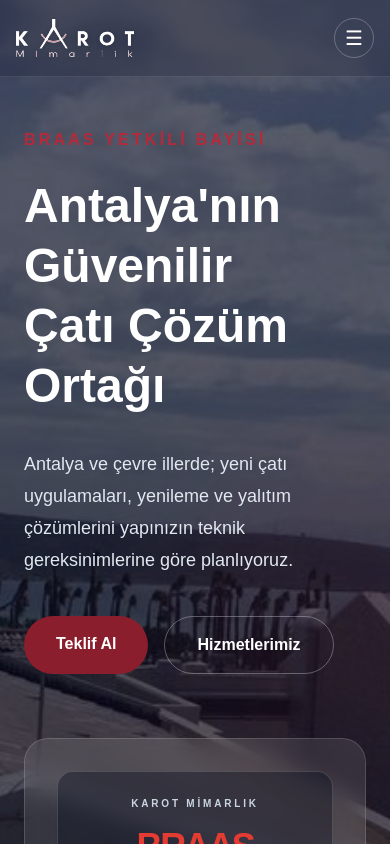
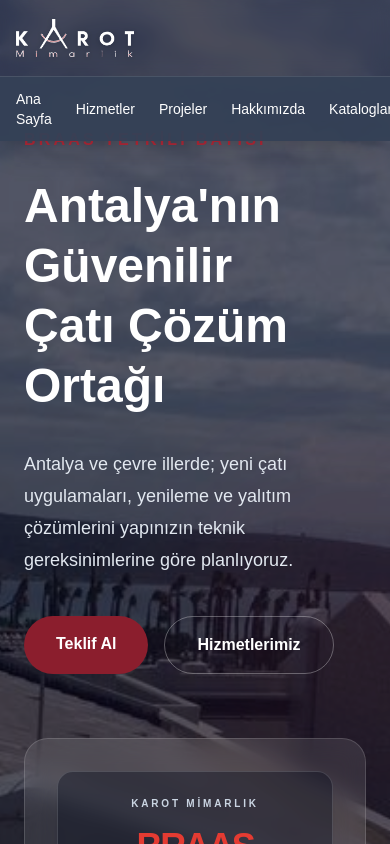
Before and after one commit to ataberko7/karotmimarlik, a Next.js app: page / in a window 390 px wide. Shown: the top 844 px of the page. Built offline with nearby package versions, Linux system fonts and the light colour scheme.

Commit message:
Keep primary navigation visible on mobile

```diff
--- a/components/Navbar.tsx
+++ b/components/Navbar.tsx
@@ -27,7 +27,7 @@ export default function Navbar() {
         </Link>
 
         {/* Menü */}
-        <nav className={`${open ? "flex" : "hidden"} absolute left-4 right-4 top-[68px] flex-col items-stretch gap-1 rounded-2xl border border-white/15 bg-[#344156]/95 p-3 text-sm font-medium text-white shadow-2xl backdrop-blur-xl sm:static sm:ml-auto sm:mr-auto sm:flex sm:flex-row sm:items-center sm:gap-8 sm:rounded-none sm:border-0 sm:bg-transparent sm:p-0 sm:shadow-none sm:backdrop-blur-none`}>
+        <nav className="absolute left-0 right-0 top-[76px] flex items-center gap-6 overflow-x-auto border-t border-white/10 bg-[#344156]/95 px-4 py-3 text-sm font-medium text-white shadow-xl backdrop-blur-xl sm:static sm:ml-auto sm:mr-auto sm:gap-8 sm:overflow-visible sm:border-0 sm:bg-transparent sm:px-0 sm:py-0 sm:shadow-none sm:backdrop-blur-none">
           <Link onClick={() => setOpen(false)}
             href="/"
             className="transition-colors hover:text-[#B52A3A]"
@@ -84,9 +84,6 @@ export default function Navbar() {
           WhatsApp
         </a>
 
-        <button type="button" aria-label={open ? "Menüyü kapat" : "Menüyü aç"} aria-expanded={open} onClick={() => setOpen(value => !value)} className="ml-auto inline-flex h-10 w-10 items-center justify-center rounded-full border border-white/25 text-white sm:hidden">
-          <span className="sr-only">Menü</span><span aria-hidden="true" className="text-xl leading-none">{open ? "×" : "☰"}</span>
-        </button>
 
       </div>
     </header>
```
